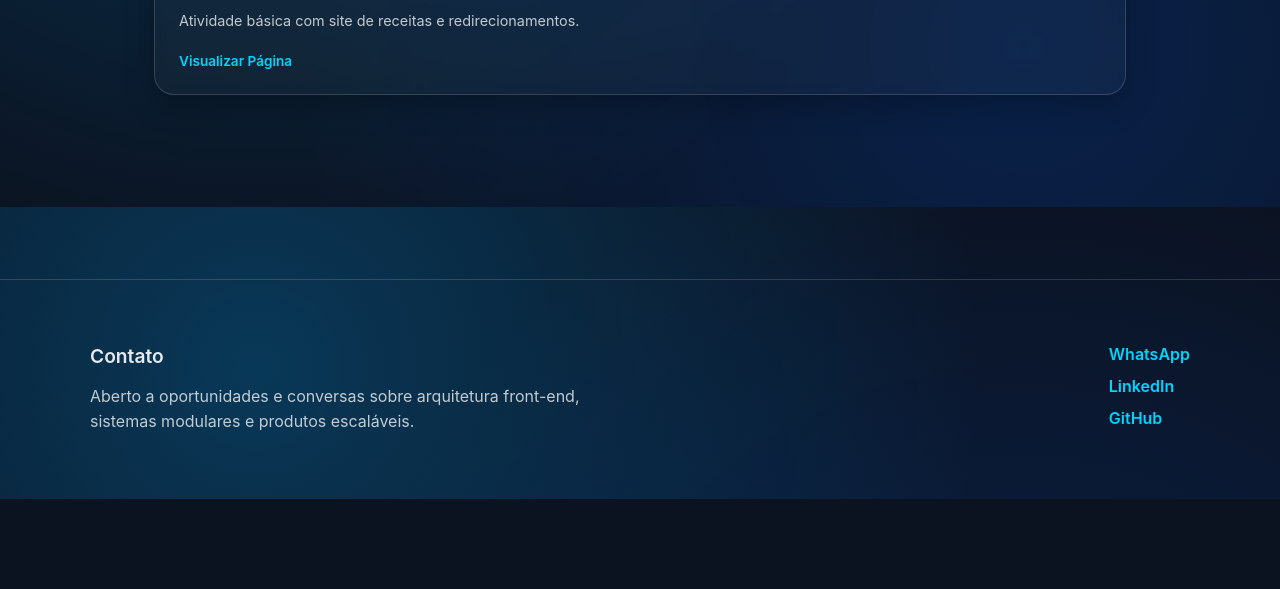
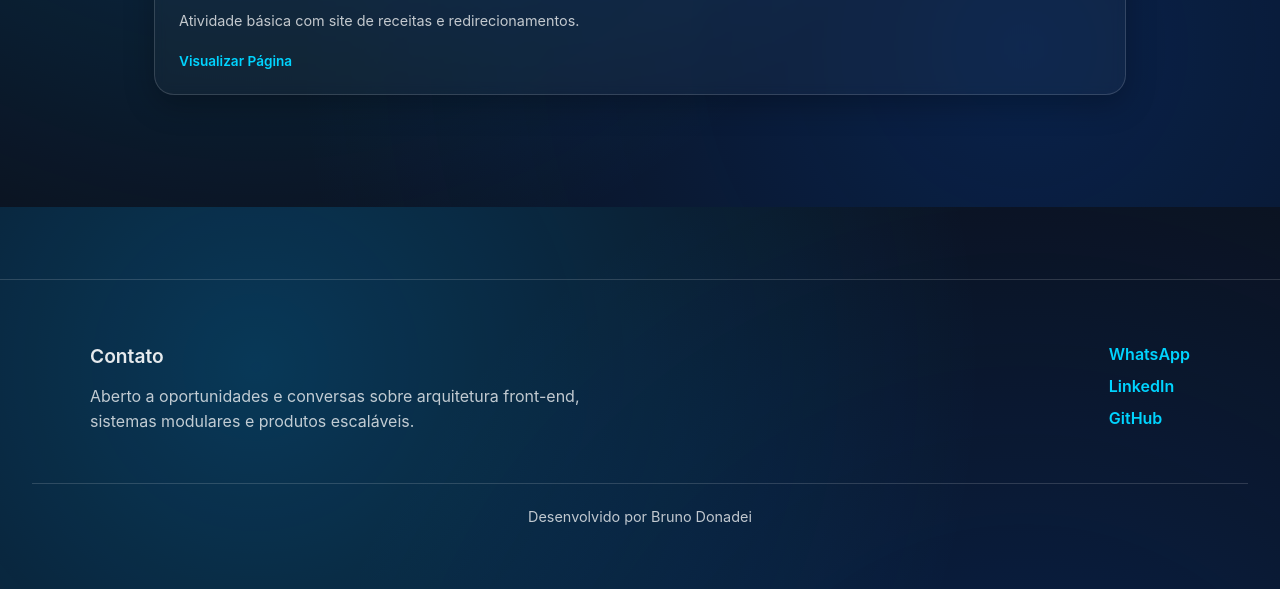
Before and after one commit to Brunodonadei/activity-personal-portfolio, a plain HTML site: page index.html in a window 1280 px wide. Shown: the part 2193-2782 px from the top of the page. Before the commit the page ends 2692 px from the top, so only its background shows below. Drawn offline with Linux system fonts and the light colour scheme.

Commit message:
feat: add footer credit

```diff
--- a/css/style.css
+++ b/css/style.css
@@ -356,3 +356,15 @@ a {
 .footer-links a:hover {
   opacity: 0.7;
 }
+
+.footer-credit {
+  margin-top: 48px;
+  padding-top: 24px;
+  border-top: 1px solid var(--border-soft);
+  text-align: center;
+}
+
+.footer-credit p {
+  font-size: 0.9rem;
+  color: var(--text-secondary);
+}
--- a/index.html
+++ b/index.html
@@ -153,6 +153,9 @@
           <a href="https://github.com/Brunodonadei" target="_blank">GitHub</a>
         </div>
       </div>
+      <div class="footer-credit">
+        <p>Desenvolvido por Bruno Donadei</p>
+      </div>
     </footer>
   </body>
 </html>
```
